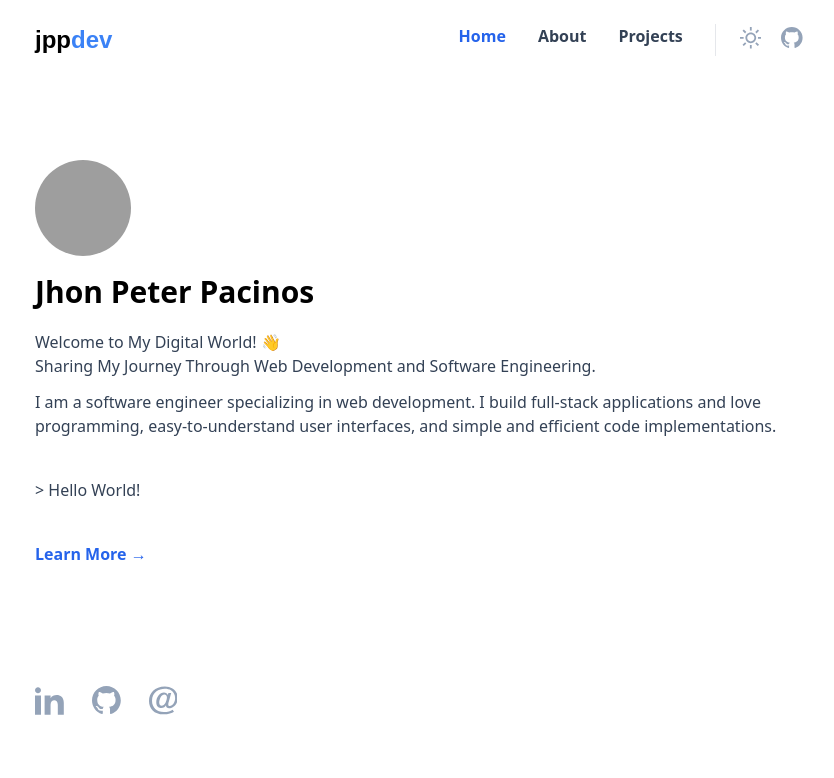
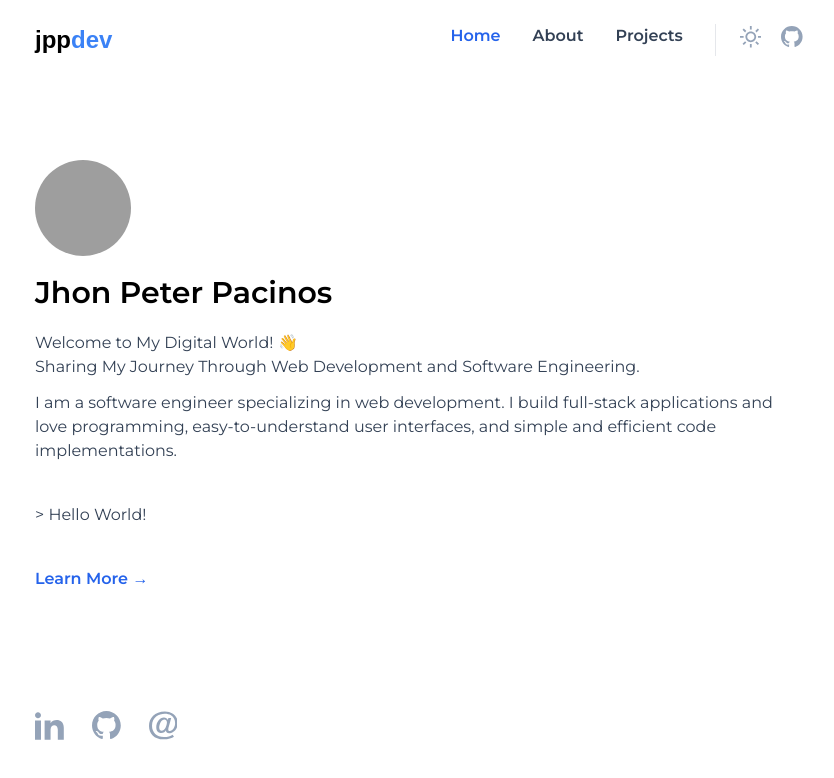
Before and after one commit to jppacinos/jppdev, a Next.js app: page / in a window 1280 px wide. Shown: the top 778 px of the page, without its empty margins (221-1055 px from the left). Built offline with nearby package versions, Linux system fonts and the light colour scheme; grey boxes are pictures that could not be loaded.

Commit message:
change app font to montserrat

```diff
--- a/src/pages/_app.tsx
+++ b/src/pages/_app.tsx
@@ -1,14 +1,23 @@
 import type { AppProps } from 'next/app'
+import { Montserrat } from 'next/font/google'
 import '@/styles/globals.css'
 import AppMain from '@/layouts/AppMain'
 import useTheme from '@/hooks/useTheme'
+
+const montserrat = Montserrat({
+  subsets: ['latin'],
+  weight: ['400', '600'],
+  variable: '--font-montserrat',
+})
 
 export default function App({ Component, pageProps }: AppProps) {
   useTheme()
 
   return (
-    <AppMain>
-      <Component {...pageProps} />
-    </AppMain>
+    <div className={`${montserrat.variable} font-sans`}>
+      <AppMain>
+        <Component {...pageProps} />
+      </AppMain>
+    </div>
   )
 }
--- a/tailwind.config.js
+++ b/tailwind.config.js
@@ -1,3 +1,5 @@
+const { fontFamily } = require('tailwindcss/defaultTheme')
+
 /** @type {import('tailwindcss').Config} */
 module.exports = {
   darkMode: 'class',
@@ -11,7 +13,11 @@ module.exports = {
     './src/**/*.{js,ts,jsx,tsx}',
   ],
   theme: {
-    extend: {},
+    extend: {
+      fontFamily: {
+        sans: ['var(--font-montserrat)', ...fontFamily.sans],
+      },
+    },
   },
   plugins: [],
 }
```
